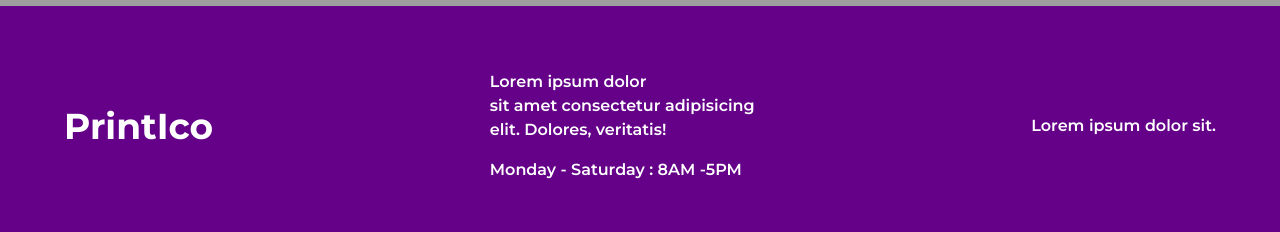
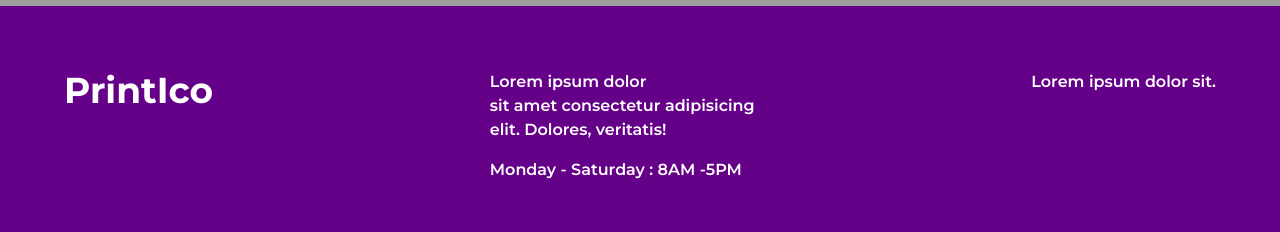
Before and after one commit to kryptcode/printico, a Next.js app: page / in a window 1280 px wide. Shown: the part 4250-4482 px from the top of the page. Built offline with nearby package versions, Linux system fonts and the light colour scheme; grey boxes are pictures that could not be loaded.

Commit message:
Fixed footer flexbox

```diff
--- a/components/Footer.js
+++ b/components/Footer.js
@@ -4,7 +4,7 @@
   return (
     <>
         <div className='bg-[#650088] text-white py-16'>
-            <div className='w-[90%] mx-auto flex flex-col-reverse md:flex-row items-center md:items-left text-center md:text-left justify-between gap-y-12 md:gap-y-0'>
+            <div className='w-[90%] mx-auto flex flex-col-reverse md:flex-row items-center md:items-start text-center md:text-left justify-between gap-y-12 md:gap-y-0'>
                 <h1 className='text-4xl font-bold'>
                     PrintIco
                 </h1>
```
